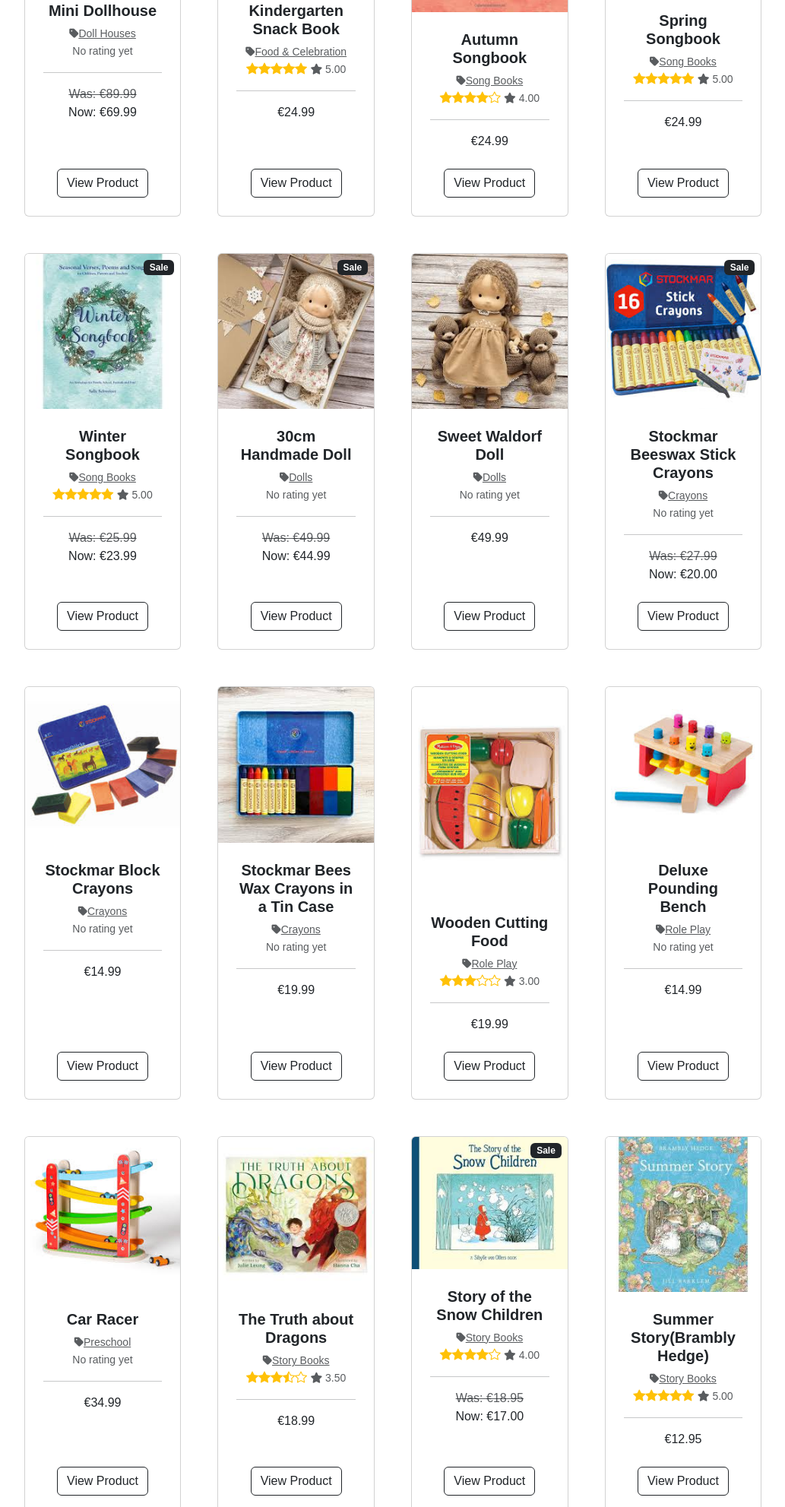
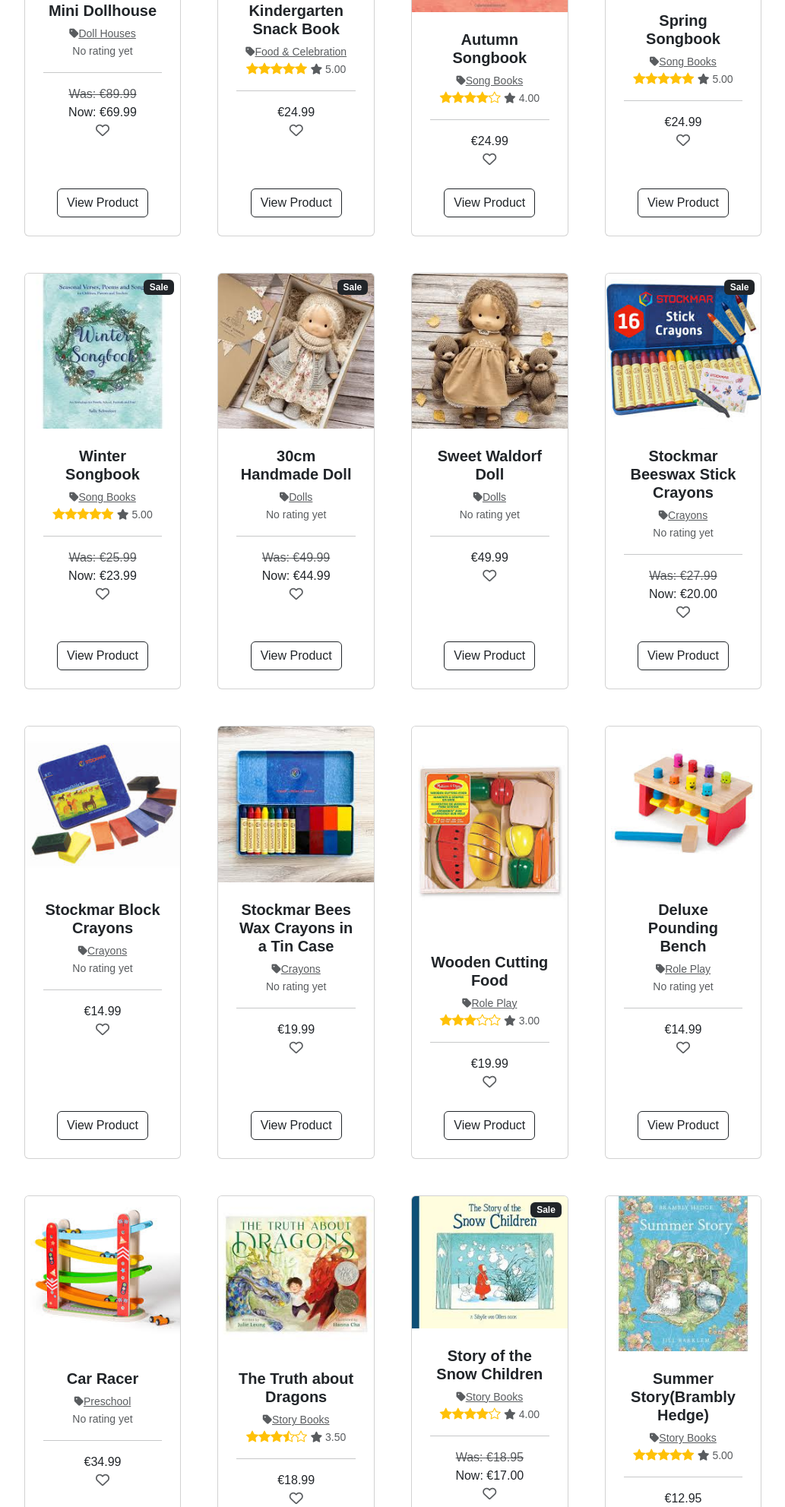
Before and after one commit to RdeSwart/feather_wood, a Django app: page /products/ in a window 1280 px wide. Shown: the part 625-2608 px from the top of the page at 76% size, without its empty margins (99-1132 px from the left). Run offline with Django 3.2, Linux system fonts and the light colour scheme; data comes from the database, SQL or seed files in the repository; some libraries are stand-ins or nearby versions; some web fonts are replaced.

Commit message:
feat: Add wishlist badge to show if user already has it saved

```diff
--- a/products/templates/products/products.html
+++ b/products/templates/products/products.html
@@ -95,6 +95,20 @@
                                 {% else %}
                                     €{{ product.rrp_price }}
                                 {% endif %}
+                                <!-- Wishlist -->
+                                <form action="{% url 'add_to_wishlist' product.id %}" method="POST">
+                                    {% csrf_token %}
+                                    <input type="hidden" name="redirect_url" value="{{ request.get_full_path }}">
+                                    {% if user.is_authenticated and product in user.userprofile.wishlist.all %}
+                                        <button type="submit" class="btn btn-link p-0" title="In Wishlist">
+                                            <i class="fas fa-heart text-black"></i>
+                                        </button>
+                                    {% else %}
+                                        <button type="submit" class="btn btn-link p-0" title="Add to Wishlist">
+                                            <i class="far fa-heart text-muted"></i>
+                                        </button>
+                                    {% endif %}
+                                </form>
                             </div>
                         </div>
                         <!-- Product actions -->
```
